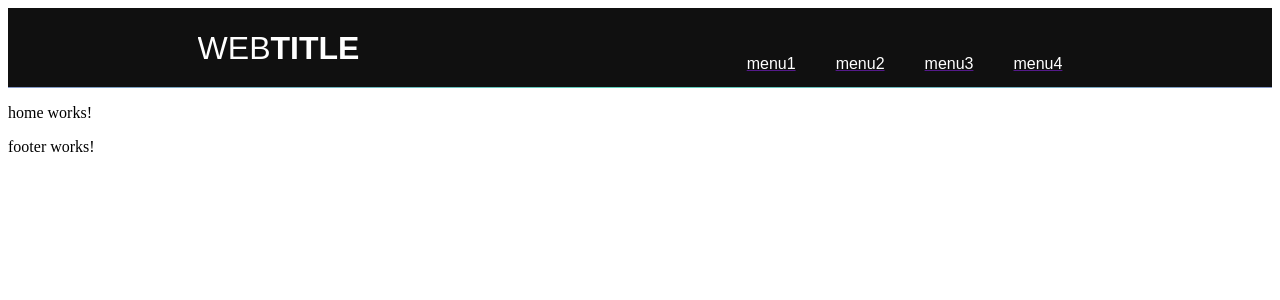
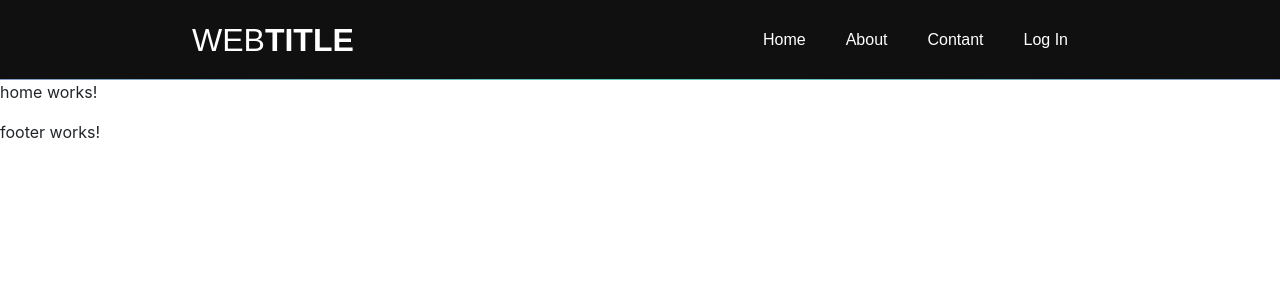
Before and after one commit to Poornasai25/angular-PROJECT, an Angular app: page / in a window 1280 px wide. Shown: the top 300 px of the page. Built offline with nearby package versions, Linux system fonts and the light colour scheme.

Commit message:
2 files modified

```diff
--- a/src/app/header/header.component.html
+++ b/src/app/header/header.component.html
@@ -7,10 +7,10 @@
       <h1>WEB<span>TITLE</span></h1>
     </div>
     <ul class="navigation">
-            <a href=""><li> menu1 </li></a>
-            <a href=""><li> menu2 </li></a>
-            <a href=""><li> menu3 </li></a>
-            <a href=""><li> menu4 </li></a>
+      <a href=""><li>Home</li></a>
+      <a href=""><li>About</li></a>
+      <a href=""><li>Contant</li></a>
+      <a href=""><li>Log In</li></a>
     </ul>
   </div>
 </div>
--- a/src/index.html
+++ b/src/index.html
@@ -1,11 +1,15 @@
 <!DOCTYPE html>
 <html lang="en">
   <head>
-
+   <link rel="stylesheet" href="https://cdn.jsdelivr.net/npm/bootstrap@4.6.0/dist/css/bootstrap.min.css" integrity="sha384-B0vP5xmATw1+K9KRQjQERJvTumQW0nPEzvF6L/Z6nronJ3oUOFUFpCjEUQouq2+l" crossorigin="anonymous">
+   <link rel="stylesheet" herf="https://fonts.googleapis.com/css2?family=Hind:wght@300&display=swap">
+   <link rel="stylesheet" herf="https://fonts.googleapis.com/css2?family=Josefin+Sans:wght@200&family=Tajawal&display=swap">
   </head>
 
   <body>
    <my-app>loading</my-app>
+   <script src="https://code.jquery.com/jquery-3.5.1.slim.min.js" integrity="sha384-DfXdz2htPH0lsSSs5nCTpuj/zy4C+OGpamoFVy38MVBnE+IbbVYUew+OrCXaRkfj" crossorigin="anonymous"></script>
+<script src="https://cdn.jsdelivr.net/npm/bootstrap@4.6.0/dist/js/bootstrap.bundle.min.js" integrity="sha384-Piv4xVNRyMGpqkS2by6br4gNJ7DXjqk09RmUpJ8jgGtD7zP9yug3goQfGII0yAns" crossorigin="anonymous"></script>
   </body>
 
 </html>
```
Lines whose indentation alone changed are shown as unchanged.
